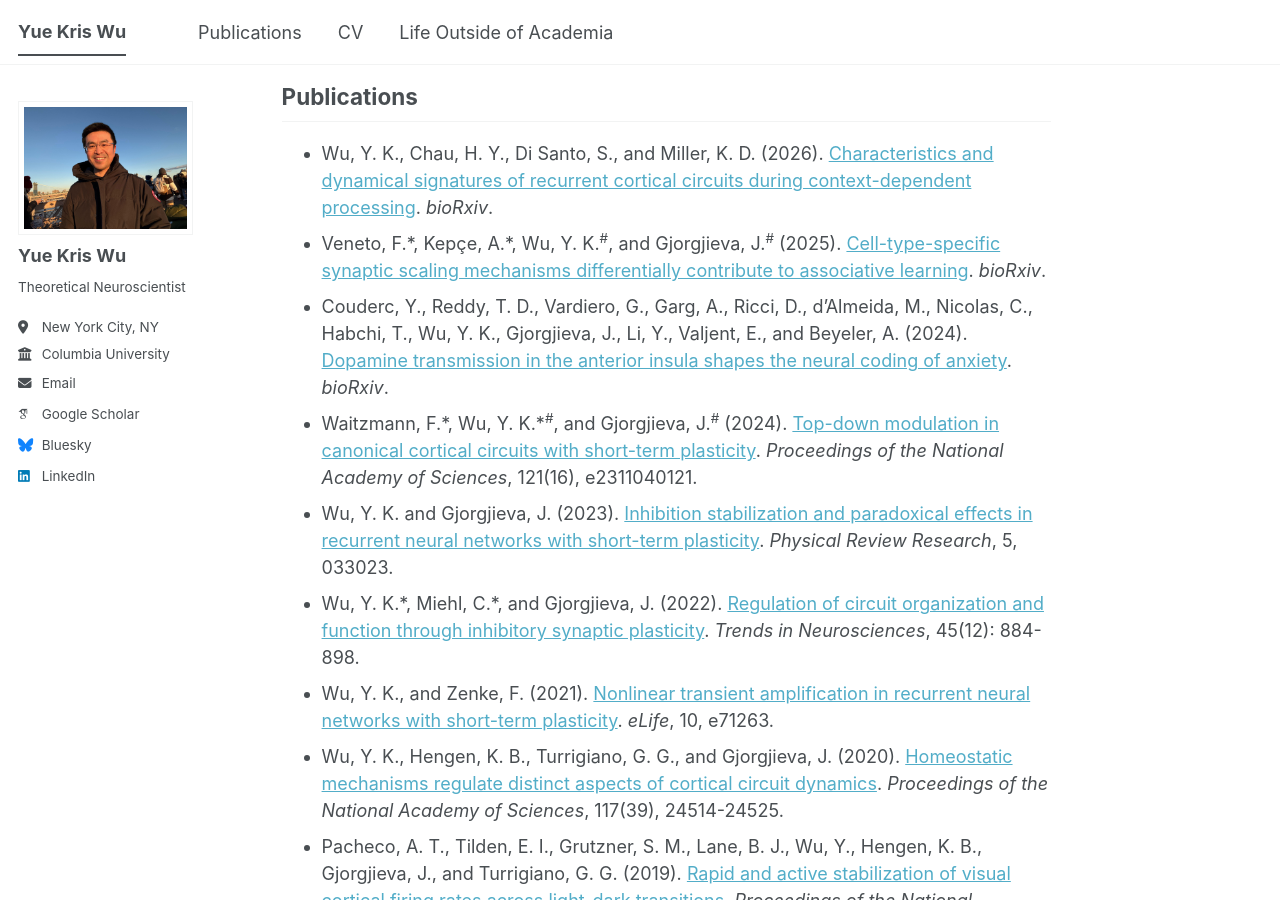
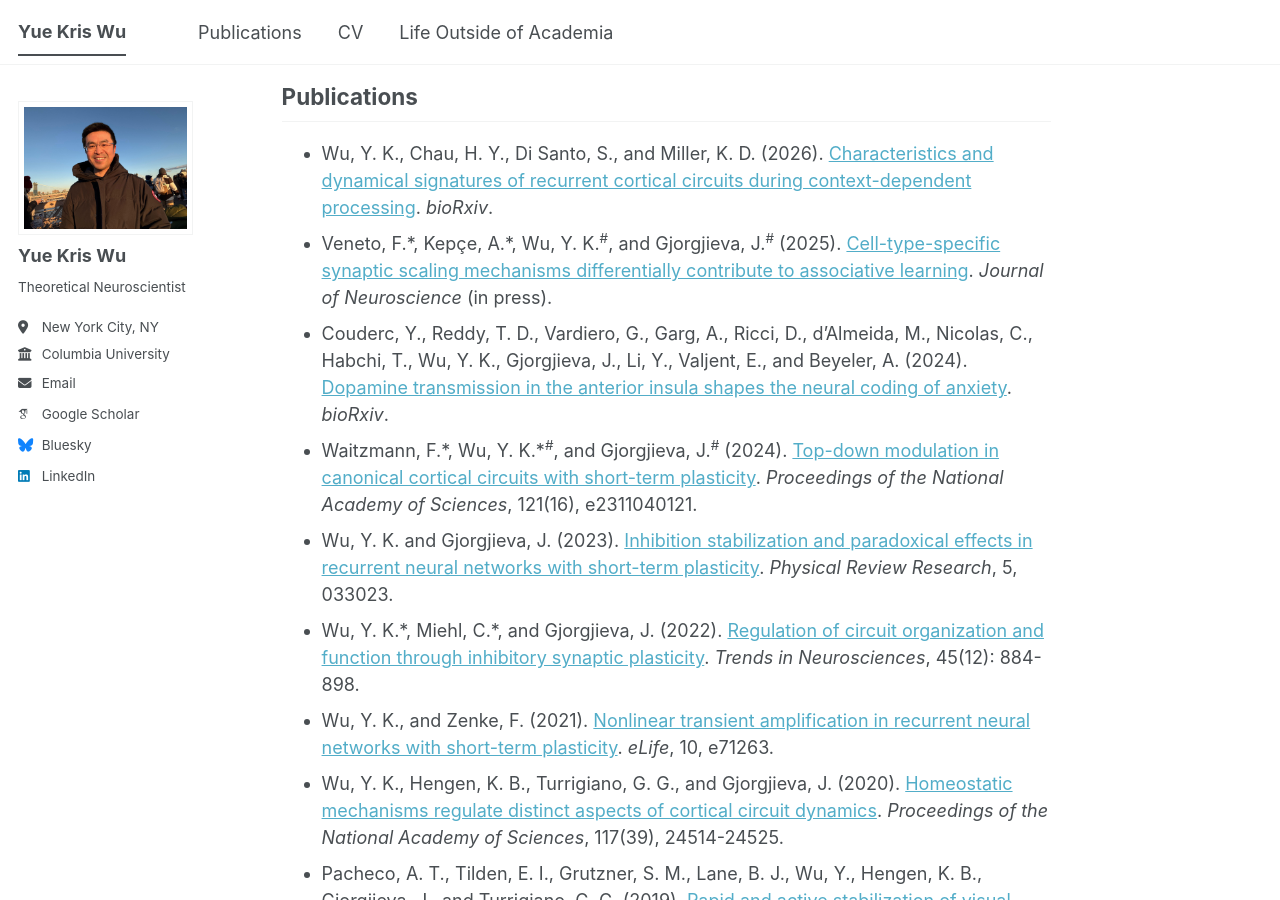
Before and after one commit to yuekriswu/yuekriswu.github.io, a Jekyll site: the page built from _pages/about.md, in a window 1280 px wide and 900 px high, scrolled down 997 px. Built offline with Jekyll 4.4.1, drawn with Linux system fonts in a browser that asks for light colours; emoji names are drawn with the system emoji font; some web fonts are replaced; a script bundle is joined from its source files by our own code; library files that are not in the unit come from our copies.

Commit message:
Update about.md

```diff
--- a/_pages/about.md
+++ b/_pages/about.md
@@ -31,7 +31,7 @@ Feb 2026: New preprint [Characteristics and dynamical signatures of recurrent co
 Publications
 ------
 * Wu, Y. K., Chau, H. Y., Di Santo, S., and Miller, K. D. (2026). [Characteristics and dynamical signatures of recurrent cortical circuits during context-dependent processing](https://www.biorxiv.org/content/10.64898/2026.02.06.704473v1). *bioRxiv*.
-* Veneto, F.\*, Kepçe, A.\*, Wu, Y. K.<sup>\#</sup>, and Gjorgjieva, J.<sup>\#</sup> (2025). [Cell-type-specific synaptic scaling mechanisms differentially contribute to associative learning](https://www.biorxiv.org/content/10.1101/2025.05.14.654005v1). *bioRxiv*.
+* Veneto, F.\*, Kepçe, A.\*, Wu, Y. K.<sup>\#</sup>, and Gjorgjieva, J.<sup>\#</sup> (2025). [Cell-type-specific synaptic scaling mechanisms differentially contribute to associative learning](https://www.biorxiv.org/content/10.1101/2025.05.14.654005v1). *Journal of Neuroscience* (in press).
 * Couderc, Y., Reddy, T. D., Vardiero, G., Garg, A., Ricci, D., d’Almeida, M., Nicolas, C., Habchi, T., Wu, Y. K., Gjorgjieva, J., Li, Y., Valjent, E., and Beyeler, A. (2024). [Dopamine transmission in the anterior insula shapes the neural coding of anxiety](https://www.biorxiv.org/content/10.1101/2024.10.25.620186v2). *bioRxiv*.
 * Waitzmann, F.\*, Wu, Y. K.\*<sup>\#</sup>, and Gjorgjieva, J.<sup>\#</sup> (2024). [Top-down modulation in canonical cortical circuits with short-term plasticity](https://www.pnas.org/doi/10.1073/pnas.2311040121). *Proceedings of the National Academy of Sciences*, 121(16), e2311040121.
 * Wu, Y. K. and Gjorgjieva, J. (2023). [Inhibition stabilization and paradoxical effects in recurrent neural networks with short-term plasticity](https://journals.aps.org/prresearch/abstract/10.1103/PhysRevResearch.5.033023). *Physical Review Research*, 5, 033023.
```
